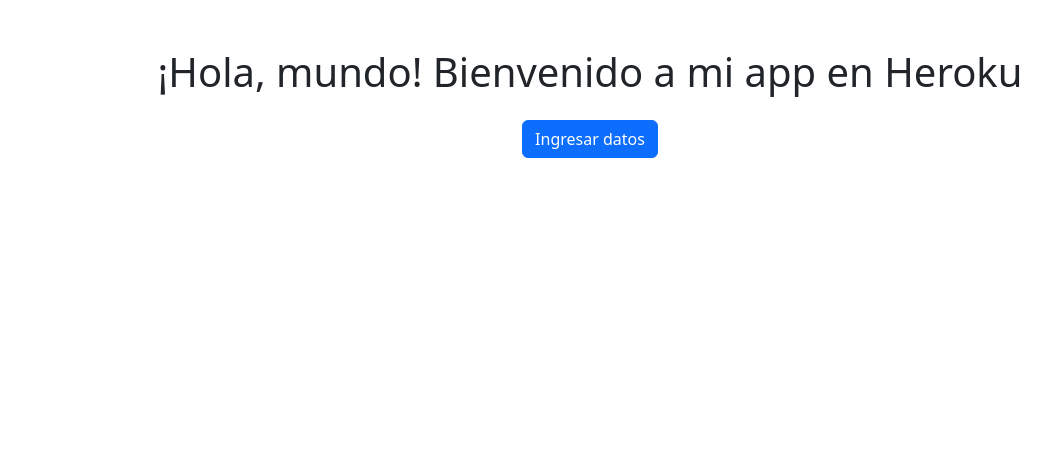
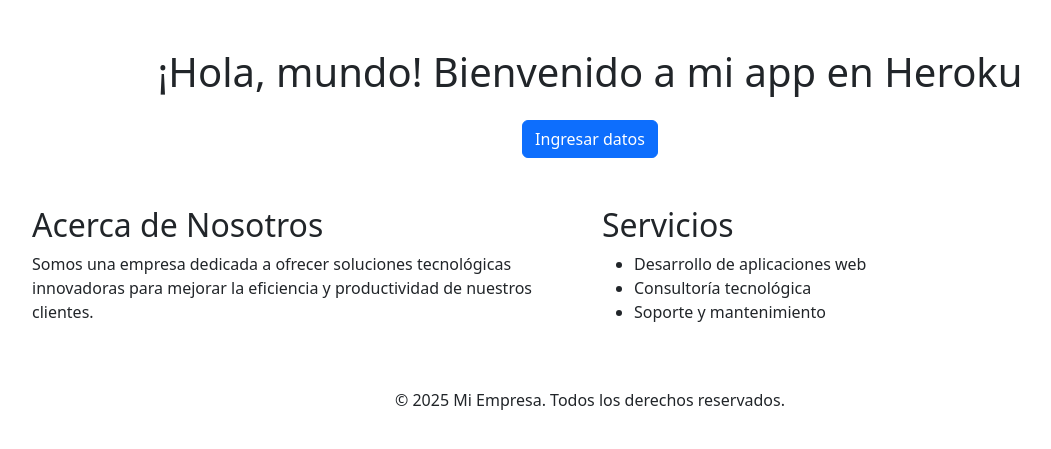
Before and after one commit to belzeDeuz/mi_app_flask, a Flask app: page / in a window 1280 px wide. Shown: the top 449 px of the page, without its empty margins (50-1101 px from the left). Run offline with Flask 2, Linux system fonts and the light colour scheme.

Commit message:
Modificacion de index.html

```diff
--- a/templates/index.html
+++ b/templates/index.html
@@ -11,5 +11,22 @@
     <p class="text-center mt-4">
         <a href="/datos" class="btn btn-primary">Ingresar datos</a>
     </p>
+    <div class="row mt-5">
+        <div class="col-md-6">
+            <h2>Acerca de Nosotros</h2>
+            <p>Somos una empresa dedicada a ofrecer soluciones tecnológicas innovadoras para mejorar la eficiencia y productividad de nuestros clientes.</p>
+        </div>
+        <div class="col-md-6">
+            <h2>Servicios</h2>
+            <ul>
+                <li>Desarrollo de aplicaciones web</li>
+                <li>Consultoría tecnológica</li>
+                <li>Soporte y mantenimiento</li>
+            </ul>
+        </div>
+    </div>
+    <footer class="text-center mt-5">
+        <p>&copy; 2025 Mi Empresa. Todos los derechos reservados.</p>
+    </footer>
 </body>
 </html>
```
